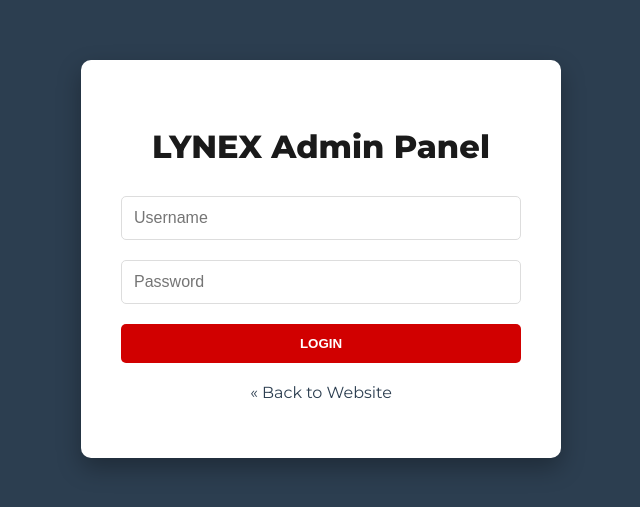
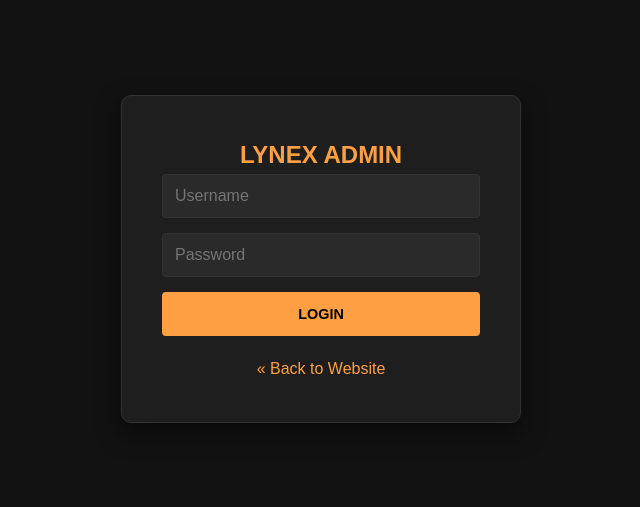
Before and after one commit to lynexbd/lynexbd.github.io, a plain HTML site: page admin_login.html in a window 1280 px wide. Shown: the part 141-648 px from the top of the page, without its empty margins (319-959 px from the left). Drawn offline with Linux system fonts and the light colour scheme.

Commit message:
Update admin_login.html

```diff
--- a/admin_login.html
+++ b/admin_login.html
@@ -4,93 +4,22 @@
     <meta charset="UTF-8">
     <meta name="viewport" content="width=device-width, initial-scale=1.0">
     <title>Admin Login | LYNEX</title>
-    <link href="https://fonts.googleapis.com/css2?family=Montserrat:wght@400;600;700;800&display=swap" rel="stylesheet">
-    <link rel="stylesheet" href="https://cdnjs.cloudflare.com/ajax/libs/font-awesome/6.0.0-beta3/css/all.min.css">
-
-    <style>
-        body {
-            font-family: 'Montserrat', sans-serif;
-            background-color: #2c3e50; /* Dark background for professional look */
-            display: flex;
-            justify-content: center;
-            align-items: center;
-            min-height: 100vh;
-            margin: 0;
-        }
-        .login-container {
-            background-color: #fff;
-            padding: 40px;
-            border-radius: 10px;
-            box-shadow: 0 10px 25px rgba(0, 0, 0, 0.3);
-            width: 100%;
-            max-width: 400px;
-            text-align: center;
-        }
-        .login-container h2 {
-            font-weight: 800;
-            color: #1a1a1a;
-            margin-bottom: 30px;
-            font-size: 2em;
-        }
-        .form-group {
-            margin-bottom: 20px;
-            text-align: left;
-        }
-        .form-group label {
-            display: none; /* User/Pass label hidden as requested */
-        }
-        .form-group input {
-            width: 100%;
-            padding: 12px;
-            border: 1px solid #ddd;
-            border-radius: 5px;
-            box-sizing: border-box;
-            font-size: 1em;
-        }
-        .btn {
-            width: 100%;
-            padding: 12px;
-            background-color: #d10000;
-            color: #fff;
-            border: none;
-            border-radius: 5px;
-            font-weight: 700;
-            cursor: pointer;
-            transition: background-color 0.3s;
-            text-transform: uppercase;
-        }
-        .btn:hover {
-            background-color: #a00000;
-        }
-        .dummy-info {
-            display: none; /* DUMMY Info hidden as requested */
-        }
-    </style>
+    <link rel="stylesheet" href="style.css">
 </head>
-<body>
-
+<body style="display: flex; justify-content: center; align-items: center; min-height: 100vh; background-color: #121212;">
     <div class="login-container">
-    <h2>LYNEX Admin Panel</h2>
+        <h2>LYNEX ADMIN</h2>
         <form id="admin-login-form">
             <div class="form-group">
-            <label for="username">Username</label>
                 <input type="text" id="username" name="username" placeholder="Username" required>
             </div>
             <div class="form-group">
-            <label for="password">Password</label>
                 <input type="password" id="password" name="password" placeholder="Password" required>
             </div>
-        <button type="submit" class="btn">LOGIN</button>
+            <button type="submit" class="btn primary-btn" style="width: 100%;">LOGIN</button>
         </form>
-
-    <div class="dummy-info">
-        <p>Username: **asadul_hasan**</p>
-        <p>Password: **admin123**</p>
+        <p style="margin-top: 20px;"><a href="index.html" style="color: #ff9f43;">&laquo; Back to Website</a></p>
     </div>
-
-    <p style="margin-top: 20px;"><a href="index.html" style="color: #2c3e50; text-decoration: none;">&laquo; Back to Website</a></p>
-</div>
-
     <script src="script.js"></script>
 </body>
 </html>
```
Lines whose indentation alone changed are shown as unchanged.
